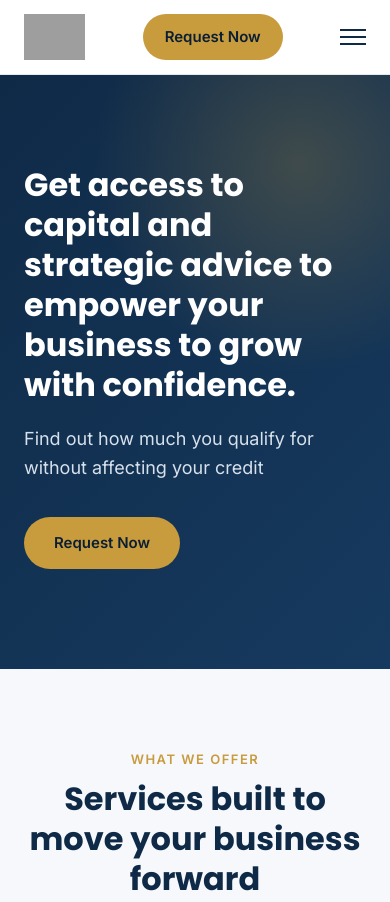
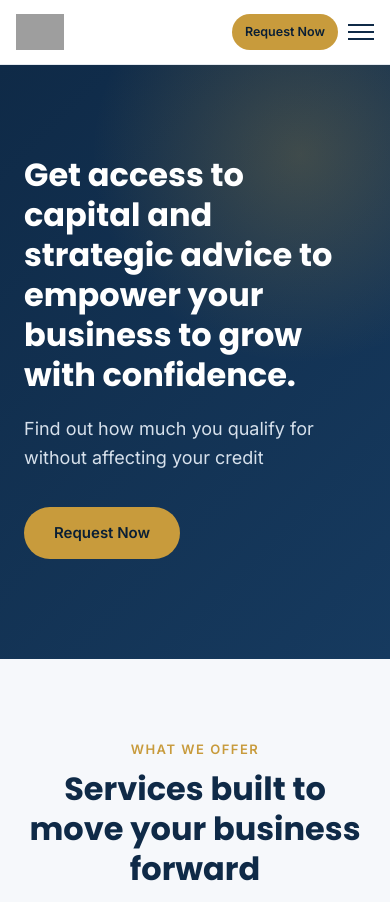
Before and after one commit to 1finitylabs/MAG, a plain HTML site: page index.html in a window 390 px wide. Shown: the top 902 px of the page. Drawn offline with Linux system fonts and the light colour scheme; grey boxes are pictures that could not be loaded.

Commit message:
th change

```diff
--- a/index.html
+++ b/index.html
@@ -104,6 +104,22 @@
     background:var(--border);transition:width .3s ease, background .3s ease;
   }
   .tdots button.active{width:26px;border-radius:6px;background:var(--gold);}
+
+  /* ===== Ajuste del header en móvil / Android =====
+     Separa el botón "Request Now" del logo y evita que queden pegados. */
+  @media(max-width:760px){
+    .nav-wrap{gap:12px;}
+    .logo img{height:40px;}
+    /* empuja el grupo (botón + menú) hacia la derecha, lejos del logo */
+    .header-cta{margin-left:auto;gap:10px;}
+    .header-cta .btn-gold{padding:9px 16px !important;font-size:13.5px;white-space:nowrap;}
+    .hamburger{margin-left:2px;}
+  }
+  @media(max-width:400px){
+    .logo img{height:36px;}
+    .header-cta .btn-gold{padding:8px 13px !important;font-size:12.5px;}
+    .nav-wrap{gap:8px;padding-left:16px;padding-right:16px;}
+  }
 </style>
 </head>
 <body>
```
